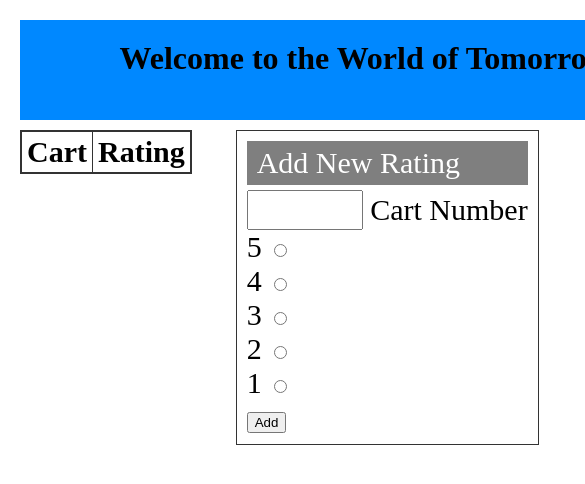
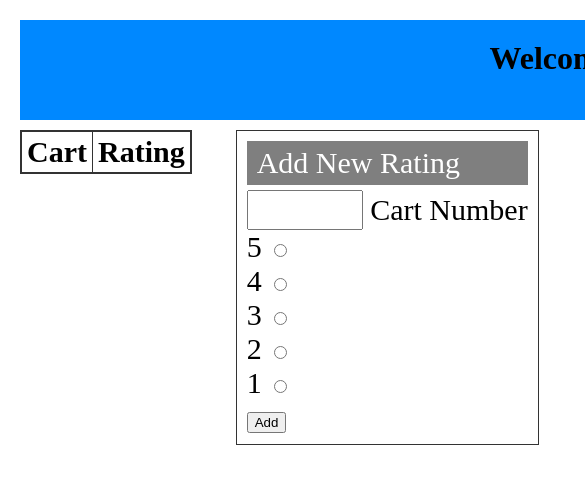
Before and after one commit to dslaugh/dslaugh.github.io, a website built with webpack: page index.html in a window 390 px wide. Shown: the top 484 px of the page, 585 px wide, since content can reach past the window. Built offline with nearby package versions, Linux system fonts and the light colour scheme.

Commit message:
trying out different styles for mobile

```diff
--- a/css/styles.css
+++ b/css/styles.css
@@ -1,11 +1,6 @@
 html, body {
     padding: 0;
     margin: 0;
-}
-.main-container {
-    padding: 20px;
-    width: 700px;
-    margin: 0 auto;
 }
 .main-header {
     height: 100px;
@@ -16,6 +11,11 @@ html, body {
     margin: 0;
     text-align: center;
     padding: 20px 0;
+}
+.main-container {
+    padding: 20px;
+    width: 1440px;
+    margin: 0 auto;
 }
 .ratings-table {
     border: 1px solid #333;
```
